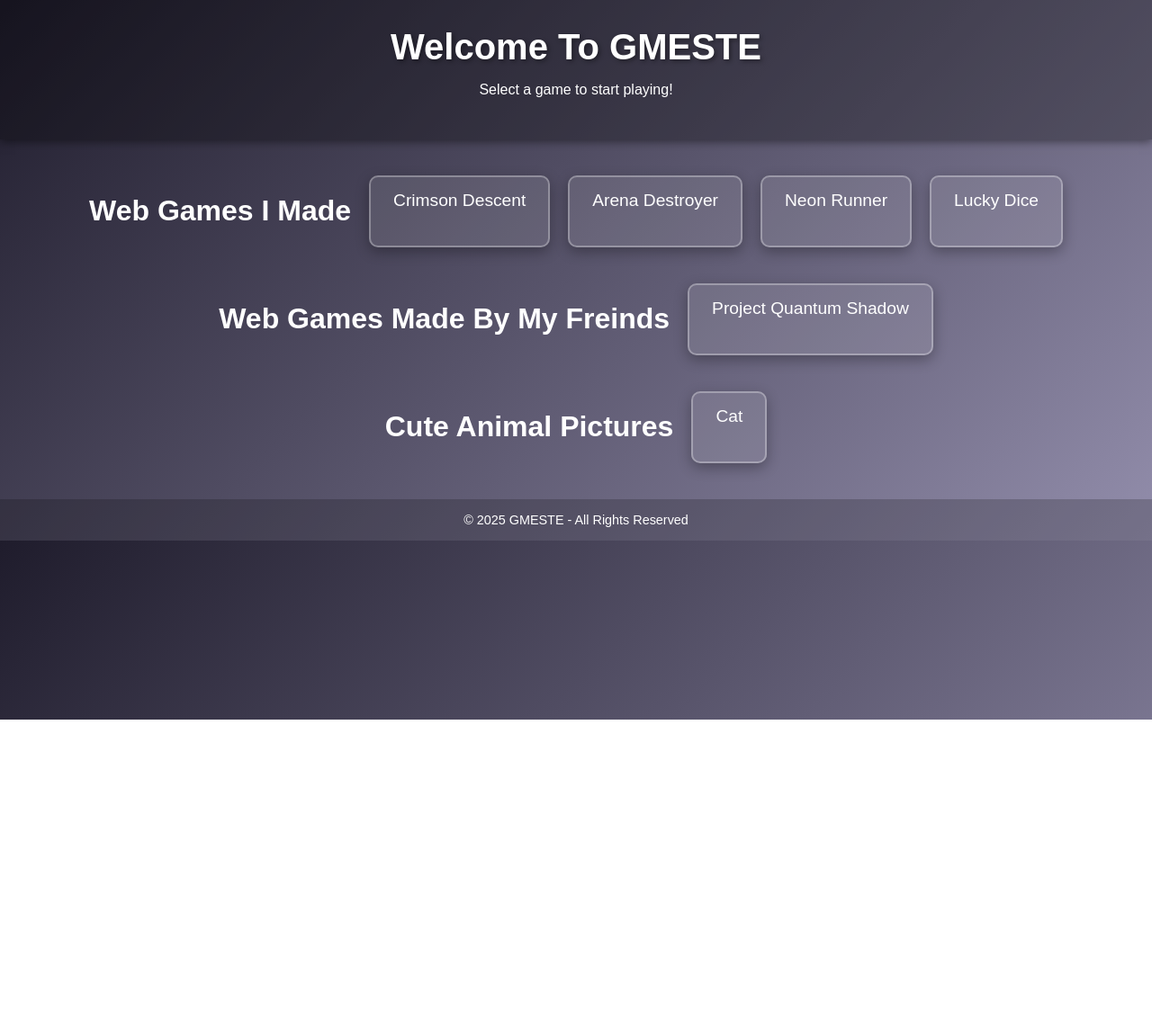
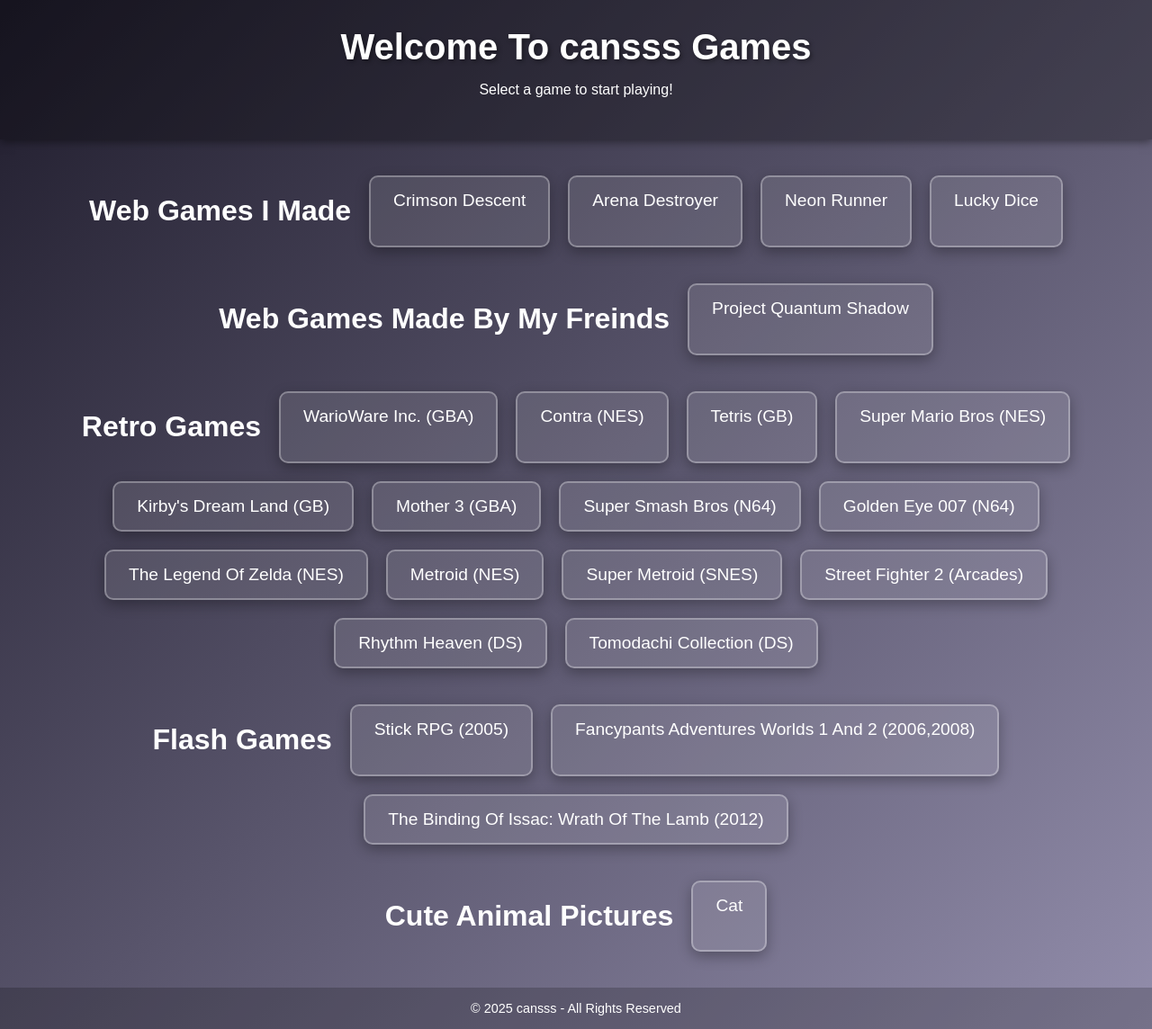
Before and after one commit to bazigafith/game-thing, a plain HTML site: page index.html in a window 1280 px wide. Shown: the whole page at 90% size. Before the commit the page ends 800 px from the top, so only its background shows below. Drawn offline with Linux system fonts and the light colour scheme.

Commit message:
Update index.html

```diff
--- a/index.html
+++ b/index.html
@@ -61,7 +61,7 @@
 </head>
 <body>
     <header>
-        <h1>Welcome To GMESTE</h1>
+        <h1>Welcome To cansss Games</h1>
         <p>Select a game to start playing!</p>
     </header>
 
@@ -76,13 +76,36 @@
         <h1>Web Games Made By My Freinds</h1>
         <a href="qs.html" class="game-button">Project Quantum Shadow</a>
     </div>
+        <div class="button-container">
+        <h1>Retro Games</h1>
+        <a href="warioware.html" class="game-button">WarioWare Inc. (GBA)</a>
+        <a href="contra.html" class="game-button">Contra (NES)</a>
+        <a href="tetris.html" class="game-button">Tetris (GB)</a>
+        <a href="mario.html" class="game-button">Super Mario Bros (NES)</a>
+        <a href="kirby.html" class="game-button">Kirby's Dream Land (GB)</a>
+        <a href="mother3.html" class="game-button">Mother 3 (GBA)</a>
+        <a href="ssb.html" class="game-button">Super Smash Bros (N64)</a>
+        <a href="ge007.html" class="game-button">Golden Eye 007 (N64)</a>
+        <a href="zelda.html" class="game-button">The Legend Of Zelda (NES)</a>
+        <a href="metroid.html" class="game-button">Metroid (NES)</a>
+        <a href="metroids.html" class="game-button">Super Metroid (SNES)</a>
+        <a href="sf2.html" class="game-button">Street Fighter 2 (Arcades)</a>
+        <a href="rhythm.html" class="game-button">Rhythm Heaven (DS)</a>
+        <a href="tomodachi.html" class="game-button">Tomodachi Collection (DS)</a>
+    </div>
+    <div class="button-container">
+        <h1>Flash Games</h1>
+        <a href="stickrpg.html" class="game-button">Stick RPG (2005)</a>
+        <a href="fpa1&2.html" class="game-button">Fancypants Adventures Worlds 1 And 2 (2006,2008)</a>
+        <a href="boiwotl.html" class="game-button">The Binding Of Issac: Wrath Of The Lamb (2012)</a>
+    </div>
     <div class="button-container">
         <h1>Cute Animal Pictures</h1>
         <a href="cats.html" class="game-button">Cat</a>
     </div>
 
     <footer>
-        &copy; 2025 GMESTE - All Rights Reserved
+        &copy; 2025 cansss - All Rights Reserved
     </footer>
 </body>
 </html>
```
